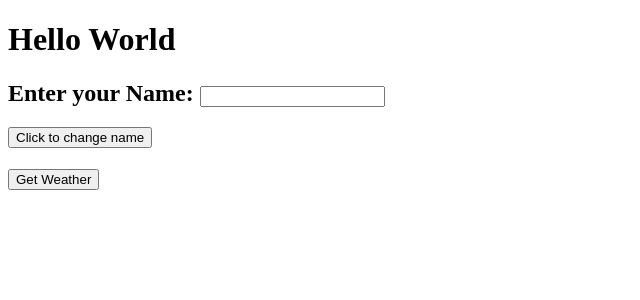
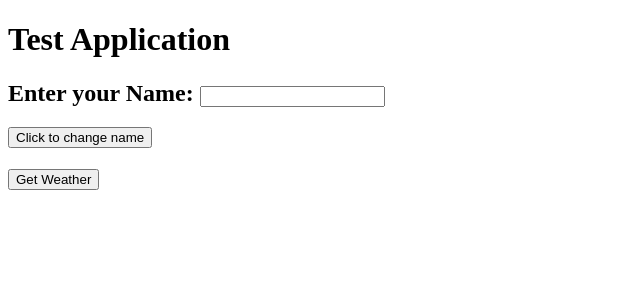
Before and after one commit to SanjayDutta/testing-azure-github, a Nuxt app: page / in a window 1280 px wide. Shown: the top 300 px of the page, without its empty margins (0-640 px from the left). Built offline with nearby package versions, Linux system fonts and the light colour scheme.

Commit message:
Changed message

```diff
--- a/pages/index.vue
+++ b/pages/index.vue
@@ -16,7 +16,7 @@ export default {
   name: 'IndexPage',
   data() {
     return {
-      message: 'Hello World',
+      message: 'Test Application',
       name:"",
       inputName:"",
       buttonClicked:true,
```
